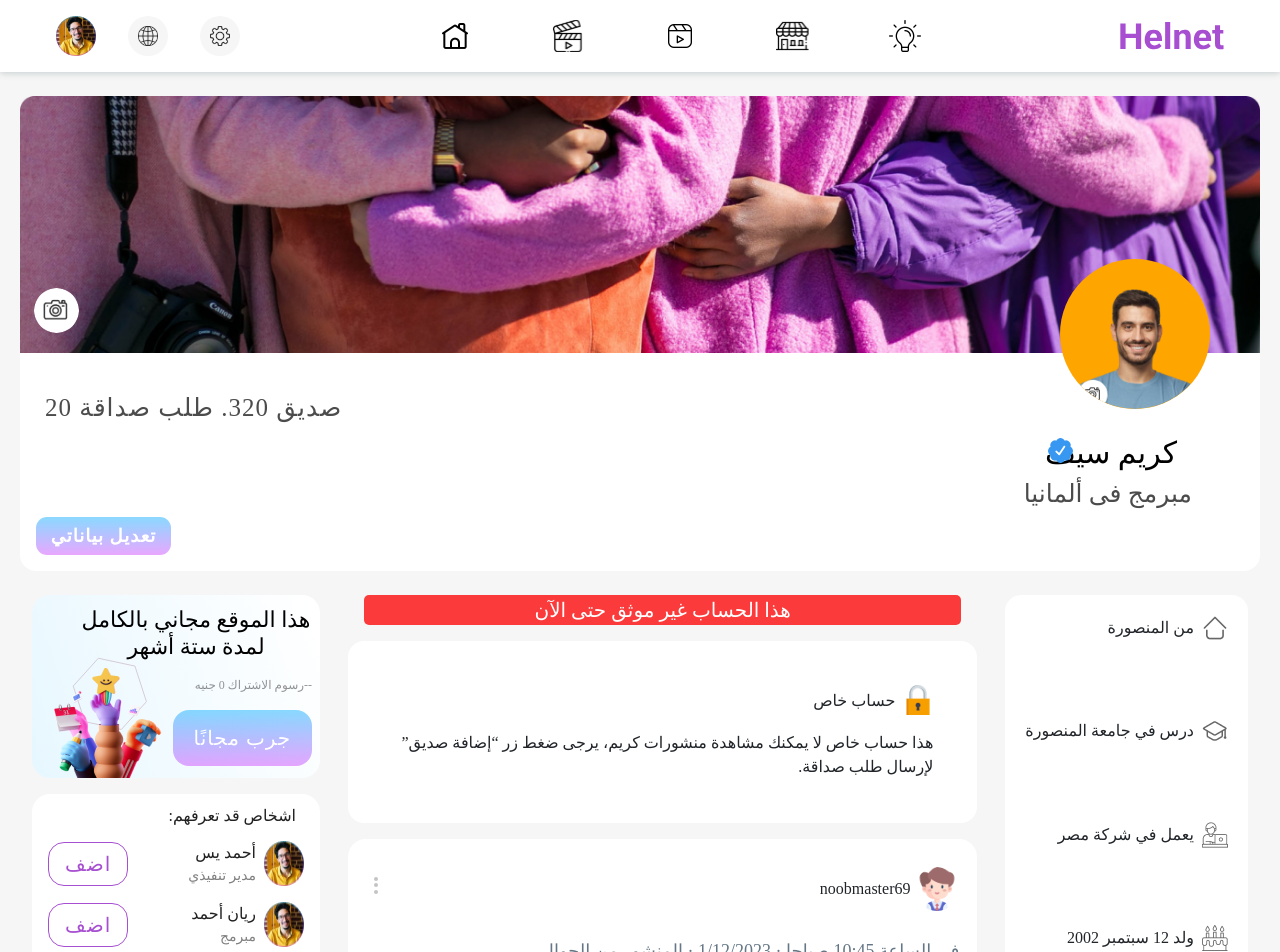
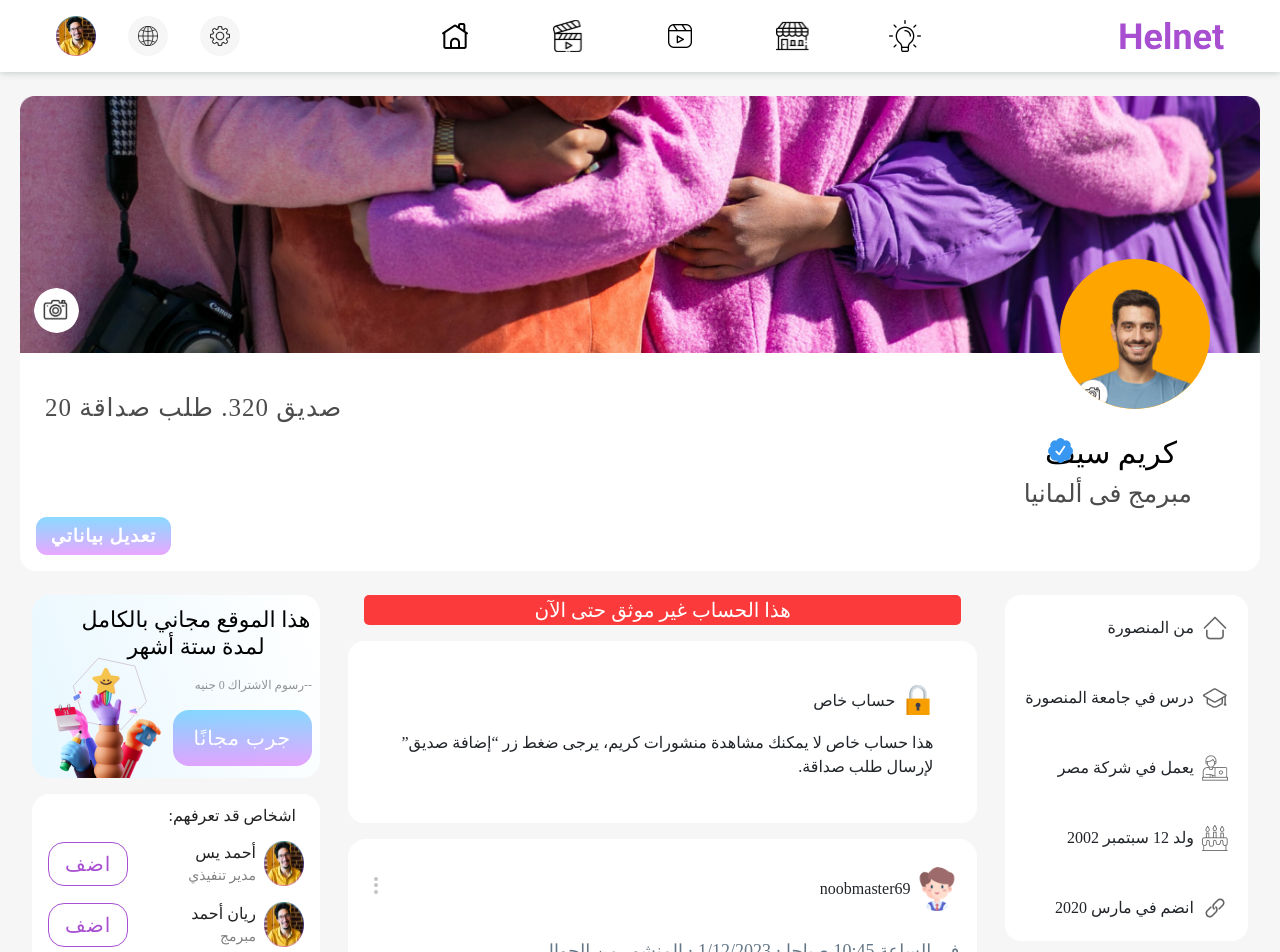
Before and after one commit to mohamedmansour0991/Helnet, a React (Vite) app: page /profile1 in a window 1280 px wide. Shown: the top 952 px of the page. Built offline with nearby package versions, Linux system fonts and the light colour scheme; a web font is replaced by a local one.

Commit message:
fix menus

```diff
--- a/src/components/aside/Aside.jsx
+++ b/src/components/aside/Aside.jsx
@@ -43,7 +43,7 @@ export default function Aside() {
   const dir = localStorage.getItem("direction");
 
   return (
-    <aside className={`aside ${dir} no-scrollbar`}>
+    <aside className={`aside ${dir} no-scrollbar overflow-y-scroll`}>
       {/* <div className="devOnly">
         <Button
           className="w-fit"
--- a/src/components/mainMenu/MainMenu.scss
+++ b/src/components/mainMenu/MainMenu.scss
@@ -31,7 +31,7 @@
     display: grid;
     gap: 1.5rem;
     padding-block-end: 1.51rem;
-    height: 64vh;
+    max-height: 64vh;
     overflow-y: scroll;
     &::-webkit-scrollbar {
       display: none !important;
--- a/src/components/ui/dropdown/Dropdown.jsx
+++ b/src/components/ui/dropdown/Dropdown.jsx
@@ -27,7 +27,7 @@ export default function Dropdown({ buttonData = "open", labels = [] }) {
           leaveTo="transform opacity-0 scale-95"
         >
           <Menu.Items
-            className={`absolute mt-2 w-56 origin-top-right divide-y divide-gray-100 rounded-md bg-white shadow-lg ring-1 ring-black/5 focus:outline-none ${
+            className={`absolute z-10 mt-2 w-56 origin-top-right divide-y divide-gray-100 rounded-md bg-white shadow-lg ring-1 ring-black/5 focus:outline-none ${
               // isArabic ? "right-0" : "left-0"
               isArabic ? "left-0" : "right-0"
             }`}
```
